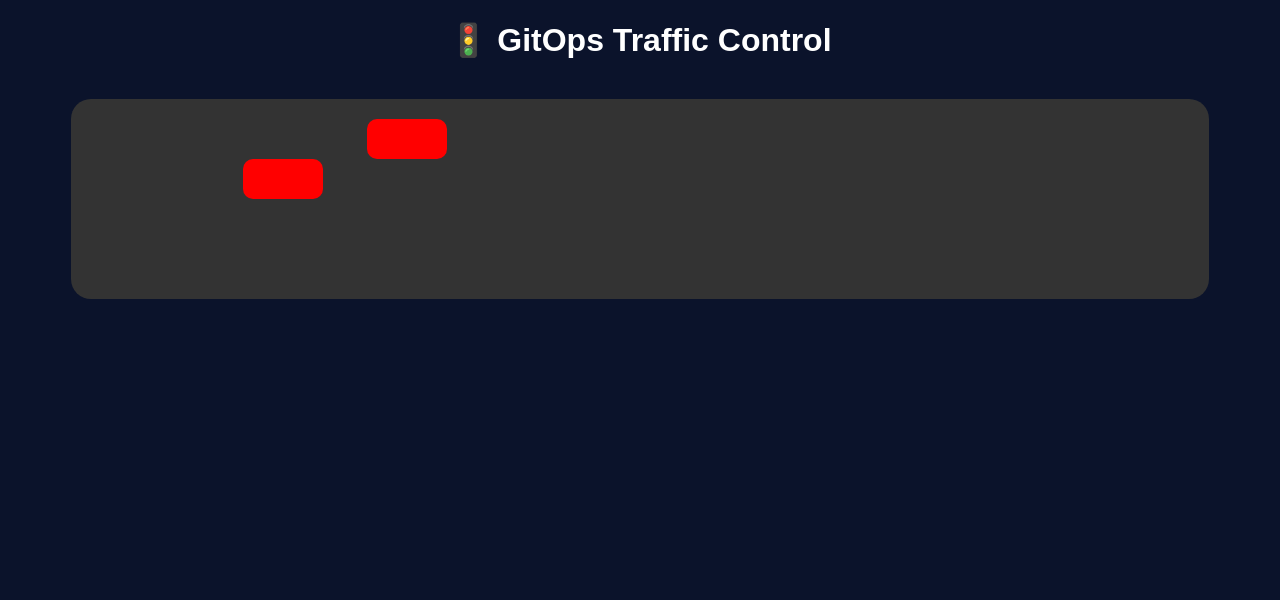
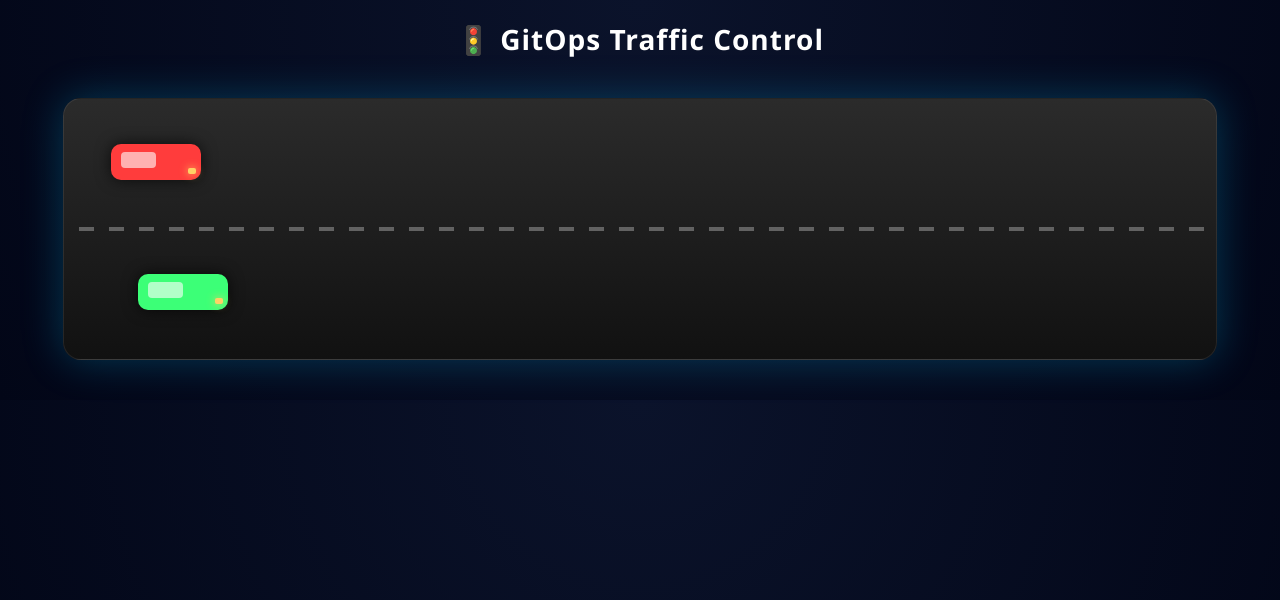
Before and after one commit to usmanfarooq317/argo-gitops-car-app, a FastAPI app: page / in a window 1280 px wide. Shown: the top 600 px of the page. Run offline with FastAPI, Linux system fonts and the light colour scheme.

Commit message:
add styles

```diff
--- a/app/static/app.js
+++ b/app/static/app.js
@@ -5,11 +5,23 @@ async function loadCars() {
   let road = document.getElementById("road");
   road.innerHTML = "";
 
-    for(let i=0;i<data.replicas;i++){
+  let laneHeight = road.clientHeight / data.replicas;
+
+  for (let i = 0; i < data.replicas; i++) {
     let car = document.createElement("div");
     car.className = "car";
-      car.style.top = (i*40)+20+"px";
-      car.style.animationDelay = (i*0.5)+"s";
+
+    // Place each car in its own lane
+    car.style.top = (i * laneHeight + laneHeight / 2 - 20) + "px";
+
+    // Random speed for realism
+    let speed = 4 + Math.random() * 3;
+    car.style.animationDuration = speed + "s";
+
+    // Random color per replica
+    let colors = ["#ff3c3c", "#3cff77", "#3ca0ff", "#ffb703", "#9b5de5"];
+    car.style.background = colors[i % colors.length];
+
     road.appendChild(car);
   }
 }
--- a/app/static/style.css
+++ b/app/static/style.css
@@ -1,31 +1,99 @@
 body {
-    background:#0b132b;
-    color:white;
-    text-align:center;
-    font-family: Arial;
+  margin: 0;
+  background: radial-gradient(circle at top, #0b132b, #020617);
+  color: white;
+  text-align: center;
+  font-family: "Segoe UI", Roboto, Arial, sans-serif;
 }
 
-  .road {
-    margin:40px auto;
-    width:90%;
-    height:200px;
-    background:#333;
-    border-radius:20px;
-    position: relative;
-    overflow:hidden;
+h1 {
+  margin-top: 20px;
+  font-size: 28px;
+  letter-spacing: 1px;
 }
 
-  .car {
-    width:80px;
-    height:40px;
-    background:red;
-    border-radius:10px;
-    position:absolute;
-    top:50%;
-    animation: move 5s linear infinite;
+.subtitle {
+  color: #7dd3fc;
+  margin-bottom: 10px;
+  font-size: 14px;
 }
 
+/* Road container */
+.road {
+  margin: 40px auto;
+  width: 90%;
+  height: 260px;
+  background: linear-gradient(180deg, #2b2b2b, #111);
+  border-radius: 18px;
+  position: relative;
+  overflow: hidden;
+  box-shadow: 0 0 40px rgba(0, 200, 255, 0.25);
+  border: 1px solid rgba(255, 255, 255, 0.08);
+}
+
+/* Lane divider lines */
+.road::before {
+  content: "";
+  position: absolute;
+  top: 50%;
+  left: 0;
+  width: 100%;
+  height: 4px;
+  background: repeating-linear-gradient(
+    90deg,
+    transparent,
+    transparent 15px,
+    rgba(255, 255, 255, 0.3) 15px,
+    rgba(255, 255, 255, 0.3) 30px
+  );
+  transform: translateY(-50%);
+}
+
+/* Car */
+.car {
+  width: 90px;
+  height: 36px;
+  border-radius: 10px;
+  position: absolute;
+  left: -120px;
+  box-shadow: 0 0 15px rgba(0, 0, 0, 0.7);
+  animation: move linear infinite;
+  display: flex;
+  align-items: center;
+  justify-content: center;
+}
+
+/* Car windows */
+.car::before {
+  content: "";
+  position: absolute;
+  width: 35px;
+  height: 16px;
+  background: rgba(255, 255, 255, 0.6);
+  border-radius: 4px;
+  top: 8px;
+  left: 10px;
+}
+
+/* Car lights */
+.car::after {
+  content: "";
+  position: absolute;
+  width: 8px;
+  height: 6px;
+  background: #ffd166;
+  border-radius: 2px;
+  right: 5px;
+  bottom: 6px;
+  box-shadow: 0 0 8px #ffd166;
+}
+
+/* Motion */
 @keyframes move {
-    from { left:-100px; }
-    to { left:100%; }
+  from {
+    left: -120px;
   }
+  to {
+    left: 110%;
+  }
+}
```
Lines whose indentation alone changed are shown as unchanged.
